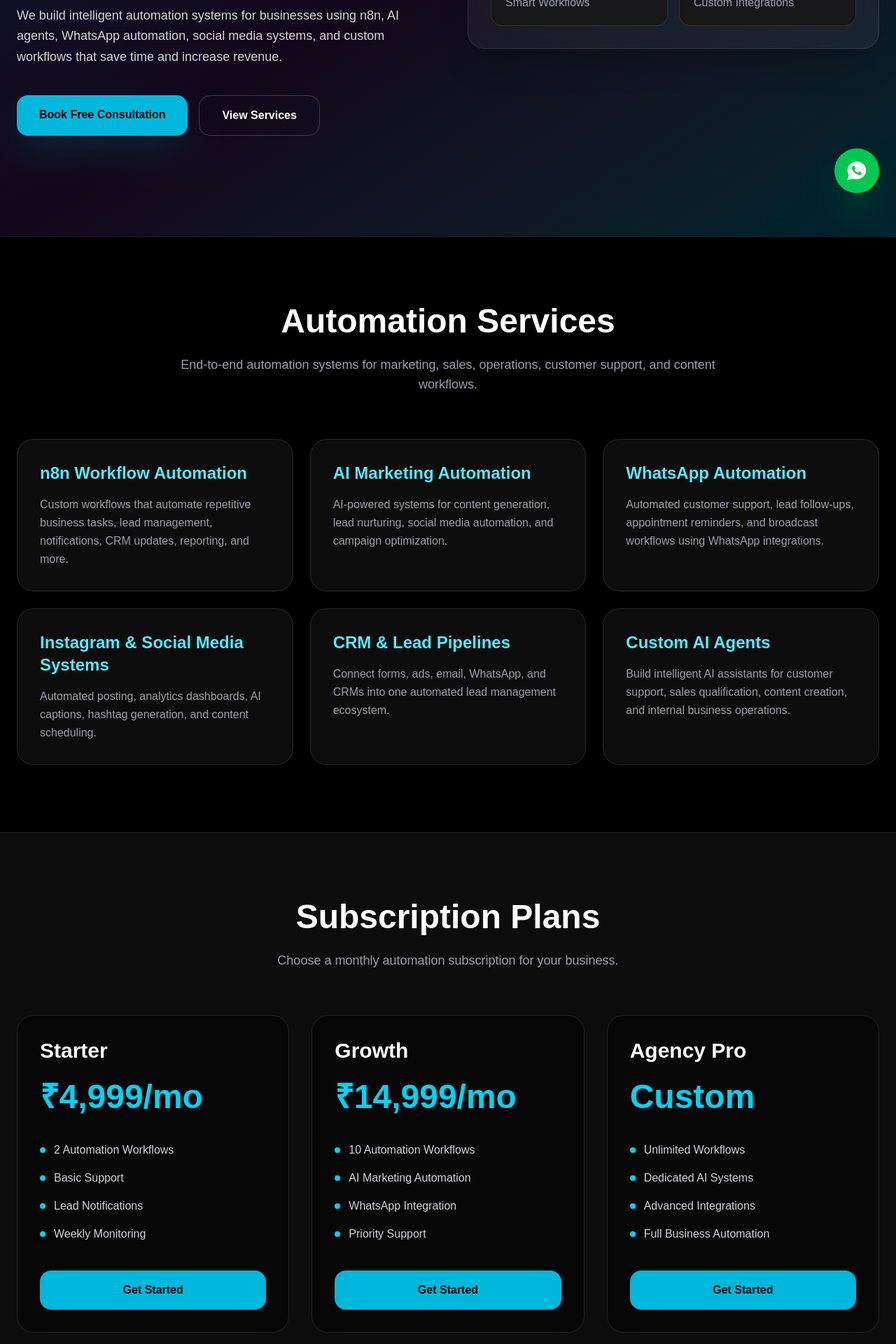
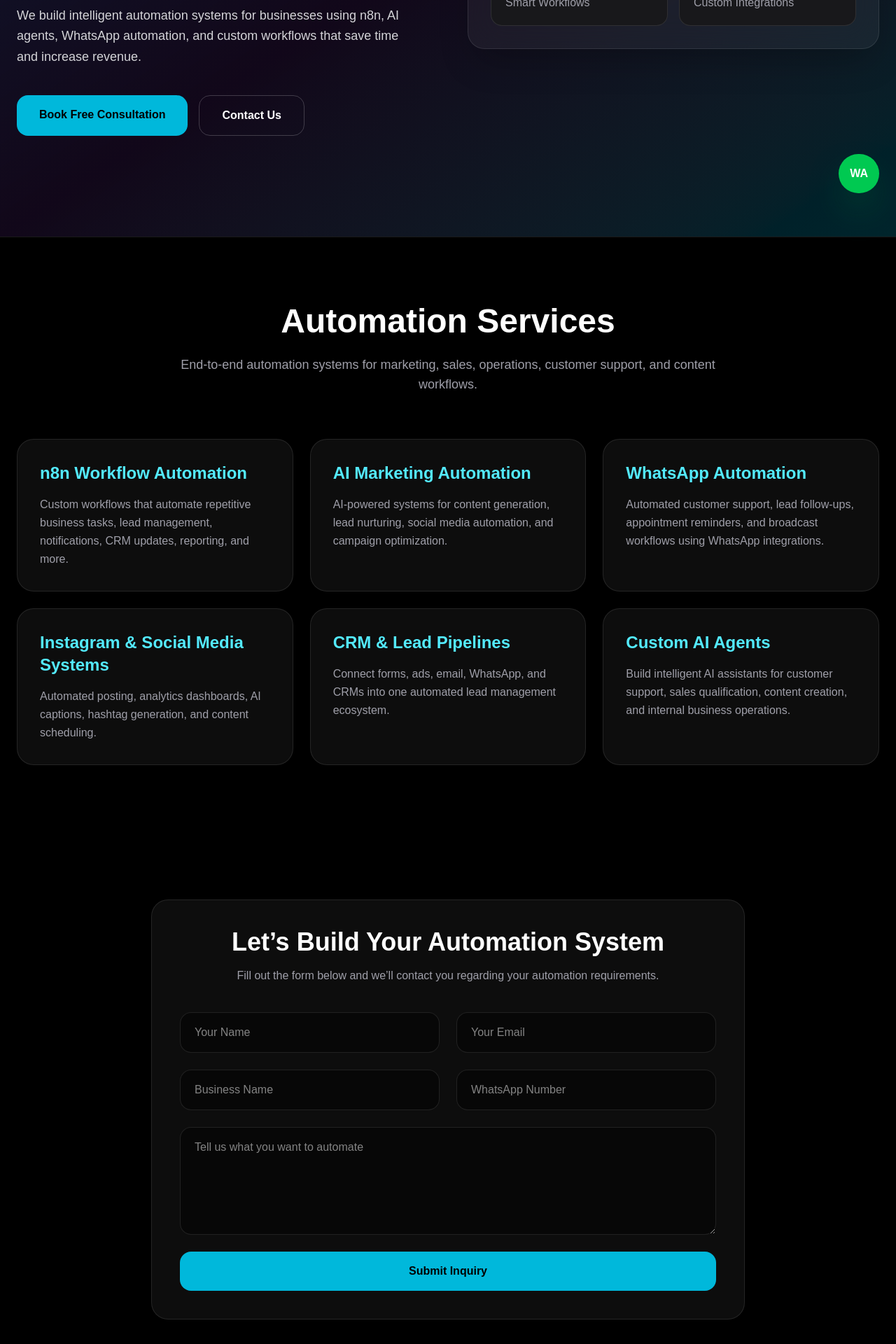
Before and after one commit to xredible/xredible-automation, a Next.js app: page / in a window 1280 px wide. Shown: the part 500-2420 px from the top of the page at 70% size. Built offline with nearby package versions, Linux system fonts and the light colour scheme.

Commit message:
Connected form to n8n webhook

```diff
--- a/app/page.tsx
+++ b/app/page.tsx
@@ -1,6 +1,7 @@
 export default function XredibleAutomationWebsite() {
-  const whatsappNumber = "918085949384";
-  const calendlyLink = "https://calendly.com/xredible";
+  const whatsappNumber = "918085946384";
+  const calendlyLink = "https://wa.me/918085946384";
+
   const services = [
     {
       title: "n8n Workflow Automation",
@@ -28,39 +29,6 @@ export default function XredibleAutomationWebsite() {
     },
   ];
 
-  const plans = [
-    {
-      name: "Starter",
-      price: "₹4,999/mo",
-      features: [
-        "2 Automation Workflows",
-        "Basic Support",
-        "Lead Notifications",
-        "Weekly Monitoring",
-      ],
-    },
-    {
-      name: "Growth",
-      price: "₹14,999/mo",
-      features: [
-        "10 Automation Workflows",
-        "AI Marketing Automation",
-        "WhatsApp Integration",
-        "Priority Support",
-      ],
-    },
-    {
-      name: "Agency Pro",
-      price: "Custom",
-      features: [
-        "Unlimited Workflows",
-        "Dedicated AI Systems",
-        "Advanced Integrations",
-        "Full Business Automation",
-      ],
-    },
-  ];
-
   return (
     <div className="min-h-screen bg-black text-white scroll-smooth">
       {/* WhatsApp Floating Button */}
@@ -70,15 +38,9 @@ export default function XredibleAutomationWebsite() {
         rel="noopener noreferrer"
         className="fixed bottom-6 right-6 z-50 rounded-full bg-green-500 hover:bg-green-400 transition p-4 shadow-2xl shadow-green-500/30"
       >
-        <svg
-          xmlns="http://www.w3.org/2000/svg"
-          viewBox="0 0 24 24"
-          fill="currentColor"
-          className="w-8 h-8 text-white"
-        >
-          <path d="M12 2C6.477 2 2 6.253 2 11.5c0 1.85.565 3.57 1.53 5.03L2 22l5.73-1.49A10.24 10.24 0 0012 21c5.523 0 10-4.253 10-9.5S17.523 2 12 2zm5.3 13.2c-.22.61-1.28 1.16-1.76 1.23-.45.07-1.02.1-1.64-.1-.38-.12-.86-.28-1.49-.54-2.62-1.08-4.32-3.62-4.45-3.8-.13-.18-1.07-1.42-1.07-2.7 0-1.29.67-1.92.91-2.18.24-.26.52-.32.69-.32h.5c.16 0 .37-.06.58.45.22.52.73 1.79.8 1.92.06.13.1.28.02.46-.08.18-.12.29-.24.45-.12.16-.25.36-.36.48-.12.12-.25.26-.1.52.14.26.64 1.06 1.37 1.71.94.84 1.73 1.1 1.98 1.22.24.12.38.1.52-.06.14-.16.6-.7.76-.94.16-.24.32-.2.54-.12.22.08 1.4.66 1.64.78.24.12.4.18.46.28.06.1.06.6-.16 1.2z" />
-        </svg>
+        <span className="text-white font-bold">WA</span>
       </a>
+
       {/* Hero */}
       <section className="relative overflow-hidden border-b border-white/10">
         <div className="absolute inset-0 bg-gradient-to-br from-blue-500/20 via-purple-500/10 to-cyan-500/20" />
@@ -92,11 +54,16 @@ export default function XredibleAutomationWebsite() {
 
               <h1 className="text-5xl lg:text-7xl font-black leading-tight">
                 Automate Your Business With
-                <span className="bg-gradient-to-r from-cyan-400 to-blue-500 text-transparent bg-clip-text"> AI & n8n</span>
+                <span className="bg-gradient-to-r from-cyan-400 to-blue-500 text-transparent bg-clip-text">
+                  {" "}
+                  AI & n8n
+                </span>
               </h1>
 
               <p className="mt-8 text-lg text-zinc-300 leading-relaxed max-w-xl">
-                We build intelligent automation systems for businesses using n8n, AI agents, WhatsApp automation, social media systems, and custom workflows that save time and increase revenue.
+                We build intelligent automation systems for businesses using
+                n8n, AI agents, WhatsApp automation, and custom workflows that
+                save time and increase revenue.
               </p>
 
               <div className="flex flex-wrap gap-4 mt-10">
@@ -104,27 +71,35 @@ export default function XredibleAutomationWebsite() {
                   href={calendlyLink}
                   target="_blank"
                   rel="noopener noreferrer"
-                  className="rounded-2xl bg-cyan-500 hover:bg-cyan-400 transition px-8 py-4 font-semibold text-black shadow-2xl shadow-cyan-500/20"
+                  className="rounded-2xl bg-cyan-500 hover:bg-cyan-400 transition px-8 py-4 font-semibold text-black"
                 >
                   Book Free Consultation
                 </a>
 
-                <button className="rounded-2xl border border-white/20 hover:border-cyan-400/40 hover:bg-white/5 transition px-8 py-4 font-semibold">
-                  View Services
-                </button>
+                <a
+                  href="#contact"
+                  className="rounded-2xl border border-white/20 hover:border-cyan-400/40 hover:bg-white/5 transition px-8 py-4 font-semibold"
+                >
+                  Contact Us
+                </a>
               </div>
             </div>
 
-            <div className="relative">
             <div className="rounded-3xl border border-white/10 bg-white/5 backdrop-blur-xl p-8 shadow-2xl">
               <div className="grid grid-cols-2 gap-4">
                 <div className="rounded-2xl bg-zinc-900 p-5 border border-white/10">
-                    <div className="text-cyan-400 text-3xl font-bold">24/7</div>
-                    <div className="text-zinc-400 mt-2">Automation Running</div>
+                  <div className="text-cyan-400 text-3xl font-bold">
+                    24/7
+                  </div>
+                  <div className="text-zinc-400 mt-2">
+                    Automation Running
+                  </div>
                 </div>
 
                 <div className="rounded-2xl bg-zinc-900 p-5 border border-white/10">
-                    <div className="text-cyan-400 text-3xl font-bold">80%+</div>
+                  <div className="text-cyan-400 text-3xl font-bold">
+                    80%+
+                  </div>
                   <div className="text-zinc-400 mt-2">Time Saved</div>
                 </div>
 
@@ -135,7 +110,8 @@ export default function XredibleAutomationWebsite() {
 
                 <div className="rounded-2xl bg-zinc-900 p-5 border border-white/10">
                   <div className="text-cyan-400 text-3xl font-bold">n8n</div>
-                    <div className="text-zinc-400 mt-2">Custom Integrations</div>
+                  <div className="text-zinc-400 mt-2">
+                    Custom Integrations
                   </div>
                 </div>
               </div>
@@ -150,8 +126,10 @@ export default function XredibleAutomationWebsite() {
           <h2 className="text-4xl lg:text-5xl font-bold">
             Automation Services
           </h2>
+
           <p className="mt-6 text-zinc-400 text-lg">
-            End-to-end automation systems for marketing, sales, operations, customer support, and content workflows.
+            End-to-end automation systems for marketing, sales, operations,
+            customer support, and content workflows.
           </p>
         </div>
 
@@ -159,11 +137,12 @@ export default function XredibleAutomationWebsite() {
           {services.map((service, i) => (
             <div
               key={i}
-              className="rounded-3xl border border-white/10 bg-white/5 p-8 hover:border-cyan-400/30 transition"
+              className="rounded-3xl border border-white/10 bg-white/5 p-8"
             >
               <h3 className="text-2xl font-semibold mb-4 text-cyan-300">
                 {service.title}
               </h3>
+
               <p className="text-zinc-400 leading-relaxed">
                 {service.desc}
               </p>
@@ -172,183 +151,98 @@ export default function XredibleAutomationWebsite() {
         </div>
       </section>
 
-      {/* Pricing */}
-      <section className="border-t border-white/10 border-b border-white/10 bg-white/5">
-        <div className="max-w-7xl mx-auto px-6 py-24">
+      {/* Contact Form */}
+      <section
+        id="contact"
+        className="max-w-4xl mx-auto px-6 py-24"
+      >
+        <div className="rounded-3xl border border-white/10 bg-white/5 p-10 backdrop-blur-xl">
           <div className="text-center">
-            <h2 className="text-4xl lg:text-5xl font-bold">
-              Subscription Plans
+            <h2 className="text-4xl font-bold">
+              Let’s Build Your Automation System
             </h2>
-            <p className="mt-6 text-zinc-400 text-lg">
-              Choose a monthly automation subscription for your business.
+
+            <p className="text-zinc-400 mt-4">
+              Fill out the form below and we’ll contact you regarding your
+              automation requirements.
             </p>
           </div>
 
-          <div className="grid lg:grid-cols-3 gap-8 mt-16">
-            {plans.map((plan, i) => (
-              <div
-                key={i}
-                className="rounded-3xl border border-white/10 bg-black/40 p-8 backdrop-blur-xl"
+          <form
+            className="grid md:grid-cols-2 gap-6 mt-10"
+            onSubmit={async (e) => {
+              e.preventDefault();
+
+              const formData = new FormData(e.currentTarget);
+
+              const data = {
+                name: formData.get("name"),
+                email: formData.get("email"),
+                business: formData.get("business"),
+                whatsapp: formData.get("whatsapp"),
+                message: formData.get("message"),
+              };
+
+              try {
+                await fetch(
+                  "https://n8n.xredible.in/webhook/contact-form",
+                  {
+                    method: "POST",
+                    headers: {
+                      "Content-Type": "application/json",
+                    },
+                    body: JSON.stringify(data),
+                  }
+                );
+
+                alert("Inquiry submitted successfully!");
+              } catch (error) {
+                alert("Something went wrong.");
+              }
+            }}
           >
-                <h3 className="text-3xl font-bold">{plan.name}</h3>
-                <div className="text-5xl font-black mt-6 text-cyan-400">
-                  {plan.price}
-                </div>
-
-                <ul className="space-y-4 mt-10">
-                  {plan.features.map((feature, idx) => (
-                    <li key={idx} className="flex items-center gap-3 text-zinc-300">
-                      <div className="h-2 w-2 rounded-full bg-cyan-400" />
-                      {feature}
-                    </li>
-                  ))}
-                </ul>
-
-                <button className="w-full mt-10 rounded-2xl bg-cyan-500 hover:bg-cyan-400 transition px-6 py-4 font-semibold text-black">
-                  Get Started
-                </button>
-              </div>
-            ))}
-          </div>
-        </div>
-      </section>
-
-      {/* Why Choose Us */}
-      <section className="max-w-7xl mx-auto px-6 py-24">
-        <div className="grid lg:grid-cols-2 gap-16 items-center">
-          <div>
-            <h2 className="text-4xl lg:text-5xl font-bold leading-tight">
-              Why Businesses Choose Xredible Automation
-            </h2>
-
-            <div className="space-y-6 mt-10">
-              <div className="rounded-2xl border border-white/10 bg-white/5 p-6">
-                <h3 className="text-xl font-semibold text-cyan-300">
-                  Custom Automation Systems
-                </h3>
-                <p className="text-zinc-400 mt-3">
-                  Every workflow is tailored specifically for your business goals and operations.
-                </p>
-              </div>
-
-              <div className="rounded-2xl border border-white/10 bg-white/5 p-6">
-                <h3 className="text-xl font-semibold text-cyan-300">
-                  AI + Human Strategy
-                </h3>
-                <p className="text-zinc-400 mt-3">
-                  Combine AI agents with strategic automation to scale marketing and operations efficiently.
-                </p>
-              </div>
-
-              <div className="rounded-2xl border border-white/10 bg-white/5 p-6">
-                <h3 className="text-xl font-semibold text-cyan-300">
-                  Ongoing Subscription Support
-                </h3>
-                <p className="text-zinc-400 mt-3">
-                  Monthly optimization, monitoring, troubleshooting, and improvements included.
-                </p>
-              </div>
-            </div>
-          </div>
-
-          <div className="rounded-3xl border border-cyan-400/20 bg-gradient-to-br from-cyan-500/10 to-blue-500/10 p-10">
-            <div className="text-sm uppercase tracking-widest text-cyan-300">
-              Built For Modern Businesses
-            </div>
-
-            <h3 className="text-4xl font-black mt-4 leading-tight">
-              Save Time. Increase Revenue. Automate Everything.
-            </h3>
-
-            <p className="mt-6 text-zinc-300 leading-relaxed">
-              From lead capture to AI-generated reports and WhatsApp follow-ups, we help businesses operate smarter using modern automation systems.
-            </p>
-
-            <div className="grid grid-cols-2 gap-4 mt-10">
-              <div className="rounded-2xl bg-black/30 p-5 border border-white/10">
-                <div className="text-3xl font-bold text-cyan-400">100+</div>
-                <div className="text-zinc-400 mt-2">Workflow Possibilities</div>
-              </div>
-
-              <div className="rounded-2xl bg-black/30 p-5 border border-white/10">
-                <div className="text-3xl font-bold text-cyan-400">AI</div>
-                <div className="text-zinc-400 mt-2">Integrated Systems</div>
-              </div>
-            </div>
-          </div>
-        </div>
-      </section>
-
-      {/* CTA */}
-      <section className="border-t border-white/10">
-        <div className="max-w-5xl mx-auto px-6 py-24 text-center">
-          <h2 className="text-5xl font-black leading-tight">
-            Ready To Automate Your Business?
-          </h2>
-
-          <p className="mt-6 text-zinc-400 text-lg max-w-2xl mx-auto">
-            Let’s build automation systems that save hours every week and help your business scale faster.
-          </p>
-
-          <div className="flex flex-wrap justify-center gap-4 mt-10">
-            <button className="rounded-2xl bg-cyan-500 hover:bg-cyan-400 transition px-8 py-4 font-semibold text-black">
-              Schedule Consultation
-            </button>
-
-            <a
-              href={`https://wa.me/${whatsappNumber}`}
-              target="_blank"
-              rel="noopener noreferrer"
-              className="rounded-2xl border border-white/20 hover:border-cyan-400/40 hover:bg-white/5 transition px-8 py-4 font-semibold"
-            >
-              WhatsApp Us
-            </a>
-          </div>
-        </div>
-      </section>
-
-      {/* Contact Form */}
-      <section className="max-w-4xl mx-auto px-6 py-24">
-        <div className="rounded-3xl border border-white/10 bg-white/5 p-10 backdrop-blur-xl">
-          <div className="text-center">
-            <h2 className="text-4xl font-bold">Let’s Build Your Automation System</h2>
-            <p className="text-zinc-400 mt-4">
-              Fill out the form below and we’ll contact you regarding your automation requirements.
-            </p>
-          </div>
-
-          <form className="grid md:grid-cols-2 gap-6 mt-10">
             <input
+              name="name"
               type="text"
               placeholder="Your Name"
               className="rounded-2xl bg-black/40 border border-white/10 px-5 py-4 outline-none"
+              required
             />
 
             <input
+              name="email"
               type="email"
               placeholder="Your Email"
               className="rounded-2xl bg-black/40 border border-white/10 px-5 py-4 outline-none"
+              required
             />
 
             <input
+              name="business"
               type="text"
               placeholder="Business Name"
               className="rounded-2xl bg-black/40 border border-white/10 px-5 py-4 outline-none"
             />
 
             <input
+              name="whatsapp"
               type="text"
               placeholder="WhatsApp Number"
               className="rounded-2xl bg-black/40 border border-white/10 px-5 py-4 outline-none"
             />
 
             <textarea
+              name="message"
               placeholder="Tell us what you want to automate"
               rows={5}
               className="md:col-span-2 rounded-2xl bg-black/40 border border-white/10 px-5 py-4 outline-none"
+              required
             />
 
-            <button className="md:col-span-2 rounded-2xl bg-cyan-500 hover:bg-cyan-400 transition px-8 py-4 font-semibold text-black">
+            <button
+              type="submit"
+              className="md:col-span-2 rounded-2xl bg-cyan-500 hover:bg-cyan-400 transition px-8 py-4 font-semibold text-black"
+            >
               Submit Inquiry
             </button>
           </form>
```
Lines whose indentation alone changed are shown as unchanged.
